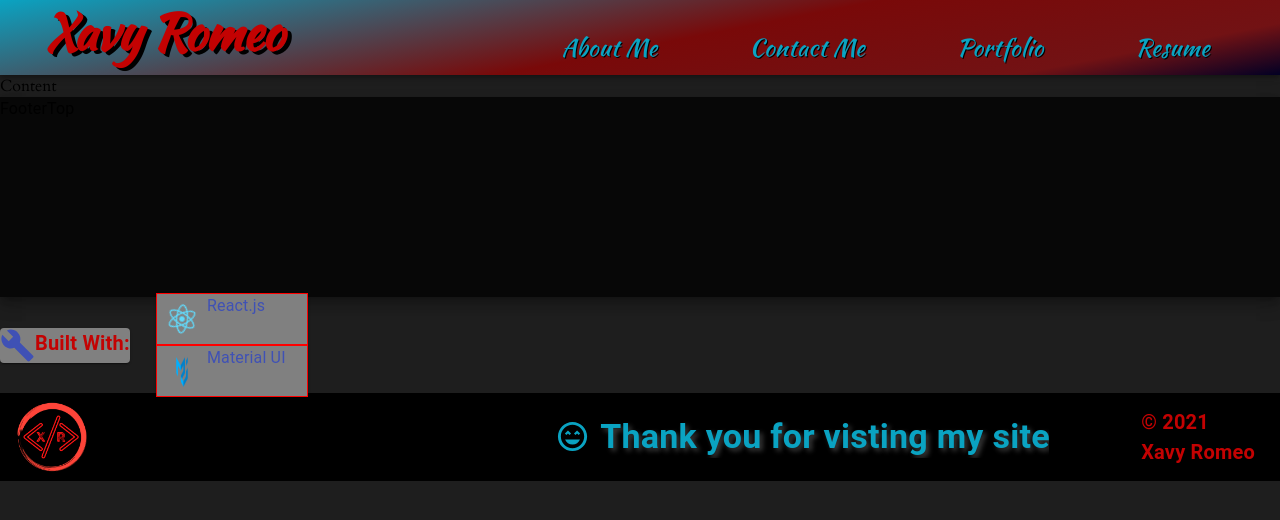
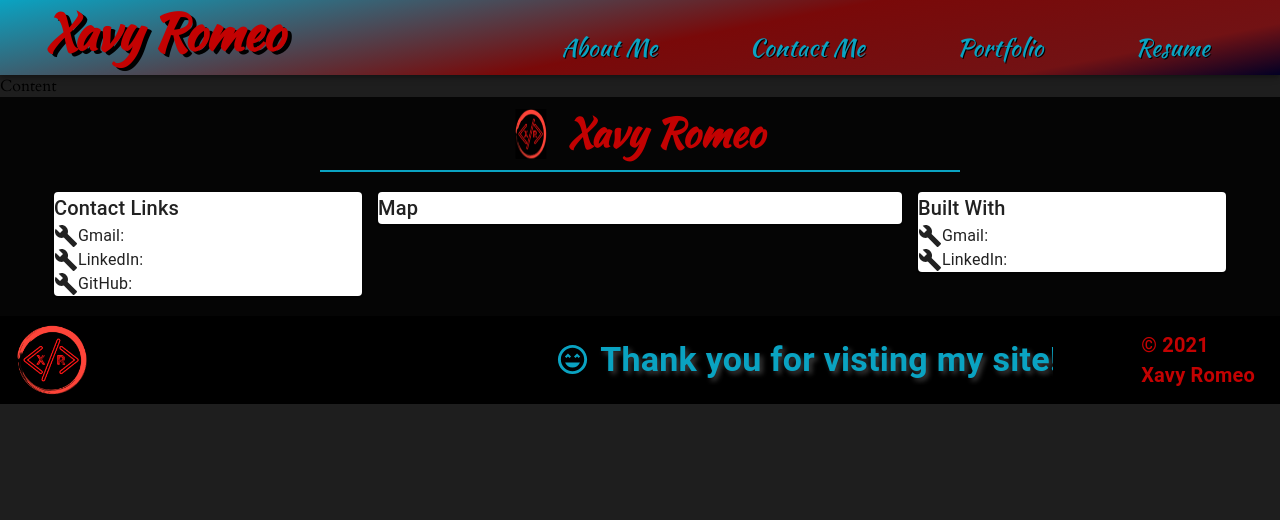
Before and after one commit to Xavy-Romeo/portfolioReact, a React (Create React App) app: page /XR in a window 1280 px wide. Shown: the top 520 px of the page. Built offline with nearby package versions, Linux system fonts and the light colour scheme.

Commit message:
footer top layout

```diff
--- a/public/index.html
+++ b/public/index.html
@@ -2,7 +2,8 @@
 <html lang="en">
   <head>
     <meta charset="utf-8" />
-    <link rel="icon" href="%PUBLIC_URL%/favicon.png" />
+    <!-- <link rel="icon" href="%PUBLIC_URL%/favicon.png" /> -->
+    <link rel="icon" href="%PUBLIC_URL%/xavyLogo.png" />
     <meta name="viewport" content="width=device-width, initial-scale=1, mininum-scale=1" />
     <meta name="theme-color" content="#000000" />
     <meta
--- a/src/components/Footer/index.js
+++ b/src/components/Footer/index.js
@@ -17,20 +17,19 @@ export default function Footer({ classes }) {
 
 
             <Grid container className={classes.footerBottom} direction='row' justifyContent='space-between' alignItems='center' spacing={1}>
+
                 <Grid item xs={1}>
                     <Grid container direction='row' justifyContent='flex-start' alignItems='center' xs={2} spacing={2}>
                         <img src={xavyLogo} height='70px' />
                     </Grid>
                 </Grid>
 
-                <Grid item xs={9}>
-                    <Box className={classes.marqueeContainer}>
-                        <Typography variant='h4' className={`footer-marquee ${classes.marquee}`} >
-                            <SentimentVerySatisfiedSharpIcon className={classes.marqueeIcon} fontSize='large'/>
-                            Thank you for visting my site!!!
-                            <SentimentVerySatisfiedSharpIcon className={classes.marqueeIcon} fontSize='large'/>
-                        </Typography>
-                   </Box>
+                <Grid item xs={9} className={classes.marqueeContainer}>
+                    <Typography variant='h4' className={`footer-marquee ${classes.marquee}`} >
+                        <SentimentVerySatisfiedSharpIcon className={classes.marqueeIcon} fontSize='large'/>
+                        Thank you for visting my site!!!
+                        <SentimentVerySatisfiedSharpIcon className={classes.marqueeIcon} fontSize='large'/>
+                    </Typography>
                 </Grid>
 
                 <Grid item xs={2}>
--- a/src/components/FooterTop/index.js
+++ b/src/components/FooterTop/index.js
@@ -5,25 +5,18 @@ import Typography from '@material-ui/core/Typography';
 import Grid from '@material-ui/core/Grid';
 import SvgIcon from '@material-ui/core/SvgIcon';
 import Paper from '@material-ui/core/Paper';
+import Container from '@material-ui/core/Container';
 
 import BuildIcon from '@material-ui/icons/Build';
 import MuiLogo from '../../assets/muiLogo.png';
-
+import xavyLogo from '../../assets/xavyLogo.png';
 
 export default function FooterTop({ classes }) {
     return (
-        <>
-            <Box className={classes.footerTop} boxShadow={10}>
 
-                {/* Section 1 - Contact Links
-                    Section 2 - Google Map
-                    Section 3 - Built with
-                */}
+            /* <Box className={classes.footerTop} boxShadow={10}>
 
-
-
-
-                    <Grid container>
+                                   <Grid container>
                         <Typography className={classes.test}>
                             FooterTop
                         </Typography>
@@ -32,9 +25,9 @@ export default function FooterTop({ classes }) {
 
             </Box>
 
-                {/*33333333333  */}
+
                 <Grid container item direction='row' alignItems='center' xs={3} spacing={1}>
-                    {/* 6 */}
+
                     <Grid item xs={6} style={{display: 'flex'}}>
                         <Paper style={{backgroundColor:'gray', display: 'flex'}}>
                             <BuildIcon color='primary' fontSize='large'/>
@@ -47,7 +40,6 @@ export default function FooterTop({ classes }) {
                     </Grid>
 
 
-                    {/* 6 */}
                     <Grid container item direction='column' justifyContent='flex-start' spacing={1} xs={6}>
                         <Paper style={{ backgroundColor: 'gray' }}>
                             <Grid item style={{display: 'flex', border: '1px solid red'}}>
@@ -71,12 +63,93 @@ export default function FooterTop({ classes }) {
                             </Grid>
                         </Paper>
                     </Grid>
-                </Grid>
+                </Grid> */
 
 
 
 
+                 /* Section 1 - Contact Links
+                    Section 2 - Google Map
+                    Section 3 - Built with
+                */
 
-        </>
+
+        <Box className={classes.footerTop}>
+
+            <Grid container className={classes.footerHeader} justifyContent='center' alignItems='center'>
+                <img src={xavyLogo}  className='xavy-logo' height='50px' />
+                <Typography className={classes.footerHeaderName} variant='h5' component='h3' color='primary'>
+                    Xavy Romeo
+                </Typography>
+            </Grid>
+
+            <Grid container className={classes.footerMiddle} justifyContent='center' alignItems='flex-start' spacing={2}>
+
+                <Grid item xs={3}>
+                    <Paper>
+                    <Grid container direction='column'>
+                        <Typography variant='h6' component='h4'>
+                            Contact Links
+                        </Typography>
+                        <Grid item className={classes.contactLinks}>
+                            <BuildIcon/>
+                            <Typography>
+                                Gmail:
+                            </Typography>
+                        </Grid>
+                        <Grid item className={classes.contactLinks}>
+                            <BuildIcon/>
+                            <Typography>
+                                LinkedIn:
+                            </Typography>
+                        </Grid>
+                        <Grid item className={classes.contactLinks}>
+                        <BuildIcon/>
+                            <Typography>
+                                GitHub:
+                            </Typography>
+                        </Grid>
+
+                    </Grid>
+                    </Paper>
+                </Grid>
+
+                <Grid item xs={5}>
+                    <Paper>
+                    <Grid container>
+                        <Typography variant='h6' component='h4'>
+                            Map
+                        </Typography>
+                    </Grid>
+                    </Paper>
+                </Grid>
+
+                <Grid item xs={3}>
+                    <Paper>
+                    <Grid container direction='column'>
+                        <Typography variant='h6' component='h4'>
+                            Built With
+                        </Typography>
+                        <Grid item className={classes.contactLinks}>
+                            <BuildIcon/>
+                            <Typography>
+                                Gmail:
+                            </Typography>
+                        </Grid>
+                        <Grid item className={classes.contactLinks}>
+                            <BuildIcon/>
+                            <Typography>
+                                LinkedIn:
+                            </Typography>
+                        </Grid>
+
+                    </Grid>
+                    </Paper>
+                </Grid>
+
+            </Grid>
+
+        </Box>
+
     );
 };
--- a/src/index.css
+++ b/src/index.css
@@ -28,8 +28,8 @@ body {
     animation: App-logo-spin infinite 5s linear;
   }
 
-  .mui-logo {
-    animation: logo-flip infinite 3s linear;
+  .mui-logo, .xavy-logo {
+    animation: logo-flip infinite 5s linear;
   }
 
   .footer-marquee {
--- a/src/utils/styles.js
+++ b/src/utils/styles.js
@@ -101,13 +101,44 @@ export const useStyles = makeStyles({
     },
 
     footerTop: {
-        margin: '0',
-        // backgroundColor: 'rgb(13, 147, 173)',
-        // backgroundColor: 'rgba(212, 25, 25, .6)',
-        backgroundColor: 'rgba(7, 7, 7)',
-        height: '200px',
-        width: '100%'
+        backgroundColor: 'rgba(5, 5, 5)',
     },
+
+    footerHeader: {
+        borderBottom: `2px solid ${primaryColor}`,
+        width: '50%',
+        margin: '0 auto 20px auto',
+
+    },
+
+    footerHeaderName: {
+        margin: '10px',
+        color: secondaryColor,
+        fontSize: '40px',
+        fontFamily: 'Kaushan Script, sans-sefif',
+        fontWeight: 'bold',
+    },
+
+    footerMiddle: {
+        paddingBottom: '20px'
+    },
+
+
+    contactLinks: {
+        display: 'flex',
+        marginRight: '5px'
+    },
+
+
+
+
+
+
+
+
+
+
+
 
     footerBottom: {
         // background: 'linear-gradient(349deg, rgba(2,0,36,1) 0%, rgba(114,18,20,1) 16%, rgba(121,9,9,1) 47%, rgba(10,163,194,1) 100%)',
@@ -148,13 +179,4 @@ export const useStyles = makeStyles({
         margin: '-6px 10px'
     },
 
-
-
-
-    // PAPER TESTS
-    paperTest: {
-        backgroundColor: secondaryColor,
-        width: '100%'
-    }
-
 });
```
Also changed, not shown: public/favicon.png (deleted), public/xavyLogo.png (added).
